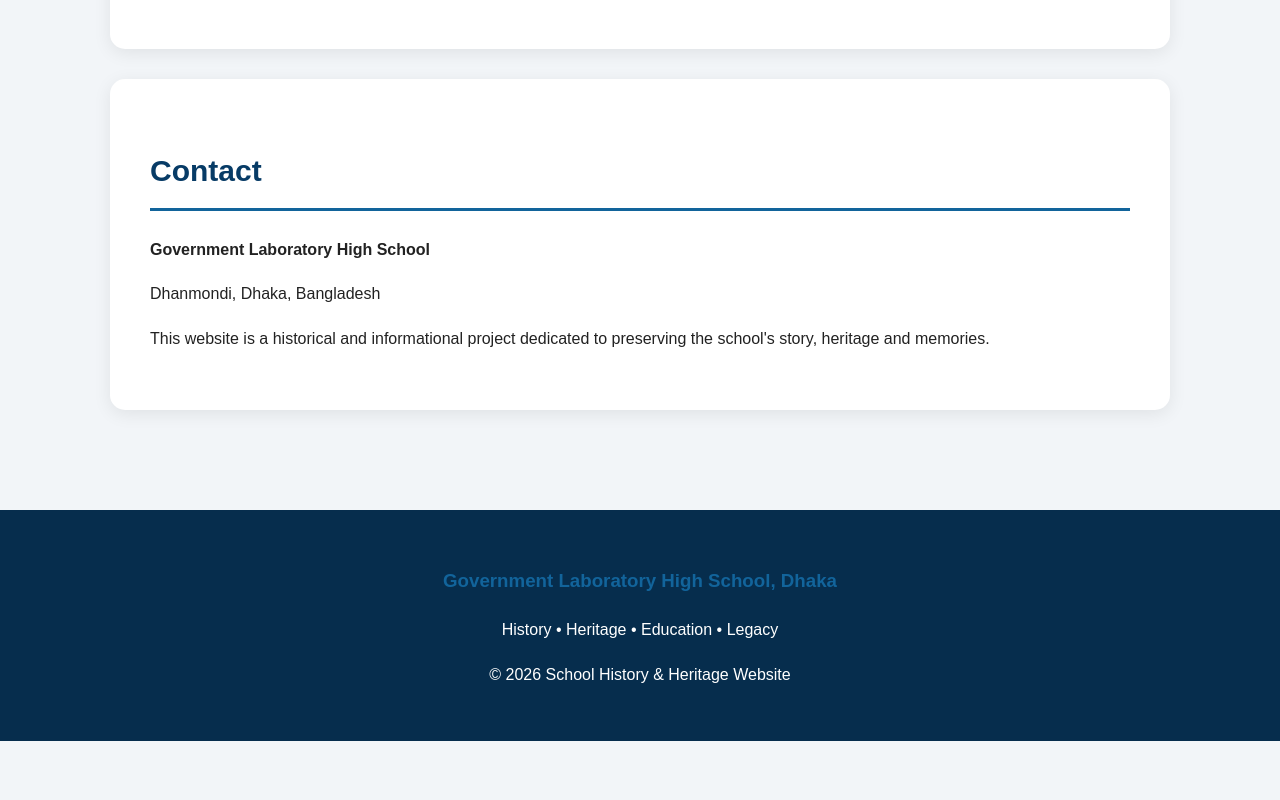
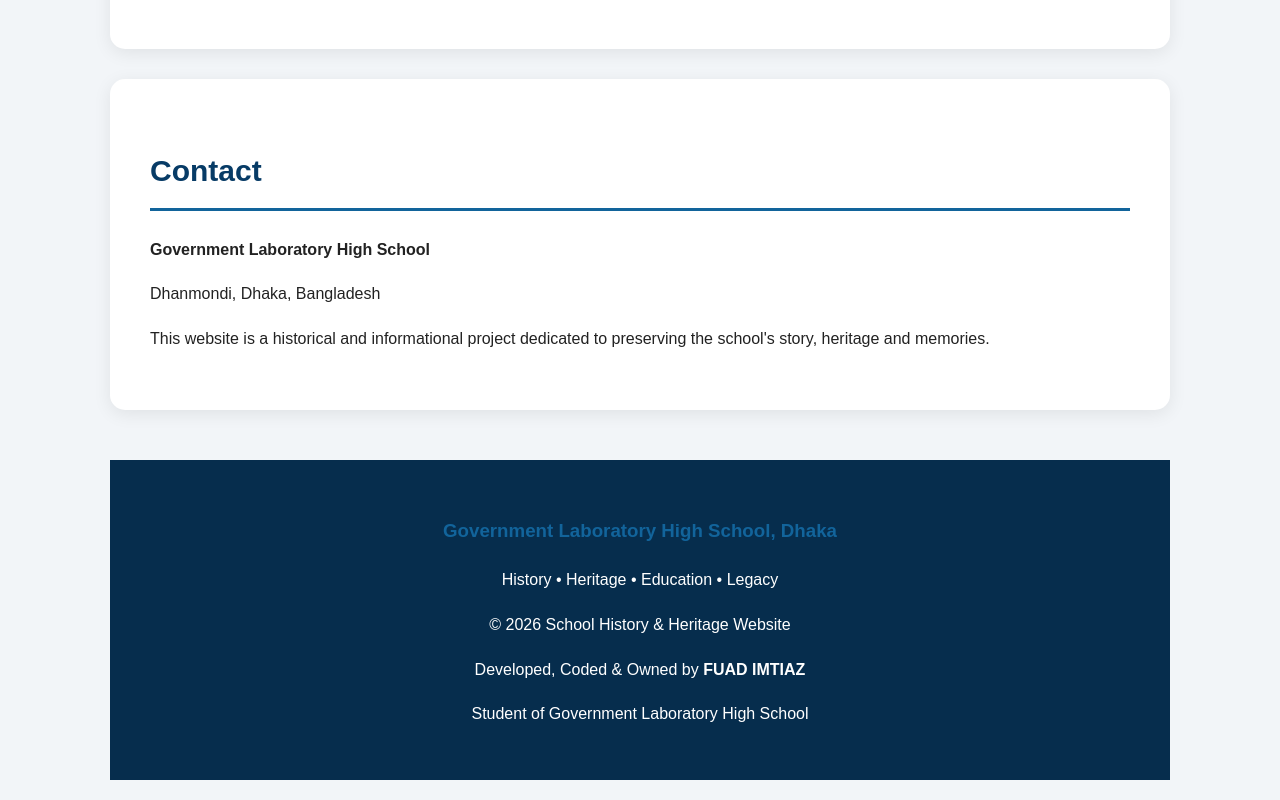
Before and after one commit to fuadimtiaz-coder/fuadimtiaz-coder.github.io, a plain HTML site: page index.html in a window 1280 px wide. Shown: the part 11005-11805 px from the top of the page. Before the commit the page ends 11746 px from the top, so only its background shows below. Drawn offline with Linux system fonts and the light colour scheme.

Commit message:
Add developer credit

```diff
--- a/index.html
+++ b/index.html
@@ -1051,23 +1051,20 @@ footer {
     </p>
 
 </section>
-
-</div>
-
-
 <footer>
 
     <h3>Government Laboratory High School, Dhaka</h3>
 
+    <p>History • Heritage • Education • Legacy</p>
+
+    <p>© 2026 School History & Heritage Website</p>
+
     <p>
-        History • Heritage • Education • Legacy
+        Developed, Coded & Owned by <strong>FUAD IMTIAZ</strong>
     </p>
 
     <p>
-        © 2026 School History & Heritage Website
+        Student of Government Laboratory High School
     </p>
 
 </footer>
-
-</body>
-    </html>
```
